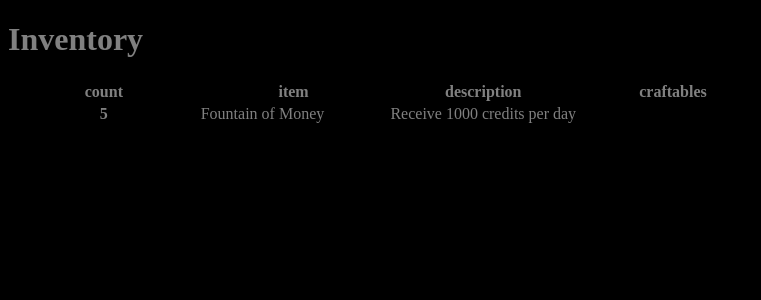
After one commit to cgmb/market43, a PHP site: page /inventory.html in a window 1280 px wide. The commit adds this page. Shown: the top 300 px of the page, without its empty margins (0-761 px from the left). Run offline with PHP 8.4, Linux system fonts and the light colour scheme.

Commit message:
Added inventory page
Replaced 'sell' with 'inventory' to reflect that it's more of a
stepping stone to creating a listing or crafting.

```diff
--- /dev/null
+++ b/html/inventory.html
@@ -0,0 +1,32 @@
+<!DOCTYPE html>
+<html>
+<head>
+	<meta charset="UTF-8">
+	<title>Market 43 - Inventory</title>
+	<link rel="stylesheet" href="style.css">
+</head>
+<body>
+
+<H1>Inventory</H1>
+<table class="item-table">
+	<colgroup>
+		<col style="width: 25%" />
+		<col style="width: 25%" />
+		<col style="width: 25%" />
+		<col style="width: 25%" />
+	</colgroup>
+	<tr>
+		<th>count</th>
+		<th>item</th>
+		<th>description</th>
+		<th>craftables</th>
+	</tr>
+	<tr>
+		<th>5</th>
+		<td>Fountain of Money</td>
+		<td>Receive 1000 credits per day</td>
+		<td></td>
+	</tr>
+</table>
+</body>
+</html>
--- a/html/style.css
+++ b/html/style.css
@@ -1,6 +1,10 @@
 body {
   background-color: black;
   color: grey;
+}
+
+nav {
+  margin-bottom: 5em;
 }
 
 li {
@@ -39,3 +43,13 @@ ul {
   margin: 5em auto;
   text-align: center;
 }
+
+.banner {
+  display: block;
+  margin-left: auto;
+  margin-right: auto;
+}
+
+.current-item {
+  font-weight: bold
+}
```
Also changed, not shown: html/dashboard.html (+10 -6 lines).
